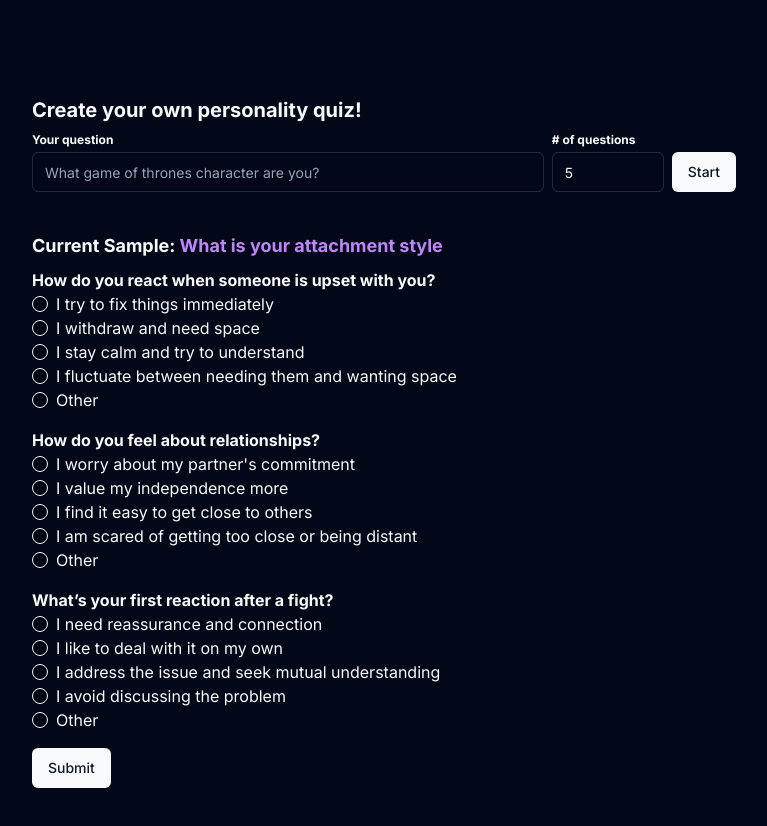
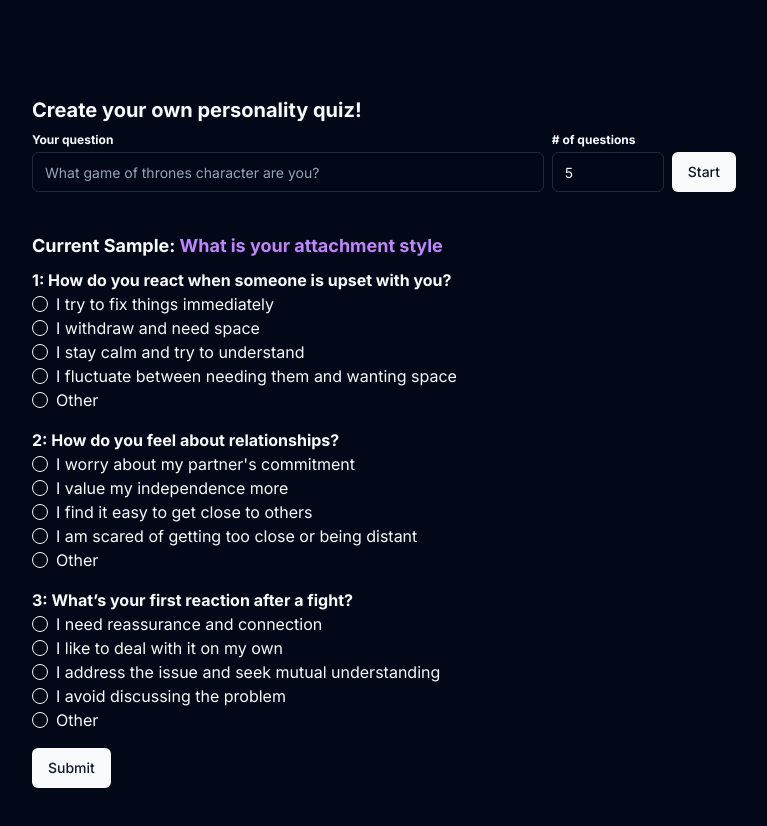
Before and after one commit to buhama/personalityquizai, a Next.js app: page / in a window 1280 px wide. Shown: the top 826 px of the page, without its empty margins (256-1023 px from the left). Built offline with nearby package versions, Linux system fonts and the light colour scheme.

Commit message:
questios numbers

```diff
--- a/app/page.tsx
+++ b/app/page.tsx
@@ -223,7 +223,9 @@ export default function Home() {
 						{questions.map((question: Question, questionIndex: number) => {
 							return (
 								<div key={question.question}>
-									<p className='font-bold'>{question.question}</p>
+									<p className='font-bold'>
+										{questionIndex + 1}: {question.question}
+									</p>
 									<RadioGroup
 										onValueChange={(newValue) => {
 											handleOptionChange(newValue, '', questionIndex);
```
